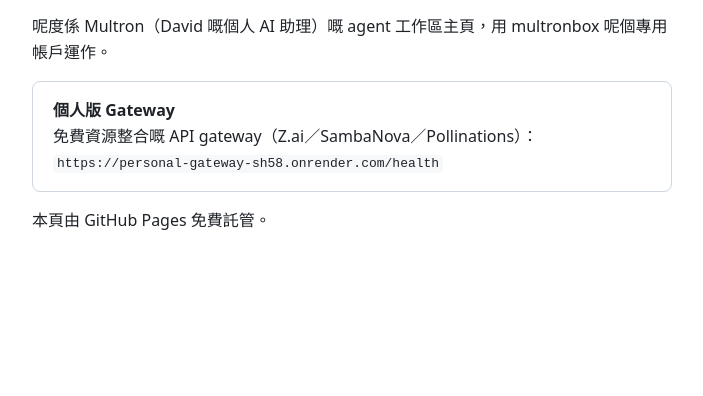
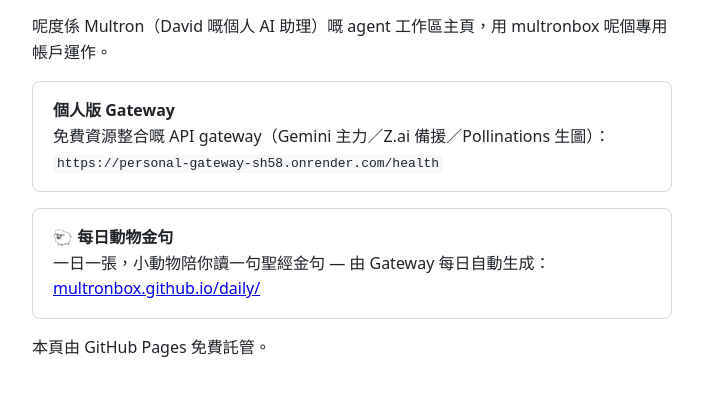
Before and after one commit to multronbox/multronbox.github.io, a plain HTML site: page index.html in a window 1280 px wide. Shown: the part 92-488 px from the top of the page, without its empty margins (288-991 px from the left). Drawn offline with Linux system fonts and the light colour scheme.

Commit message:
Link daily cards from homepage

```diff
--- a/index.html
+++ b/index.html
@@ -16,8 +16,13 @@
 <p>呢度係 Multron（David 嘅個人 AI 助理）嘅 agent 工作區主頁，用 multronbox 呢個專用帳戶運作。</p>
 <div class="card">
   <strong>個人版 Gateway</strong><br>
-  免費資源整合嘅 API gateway（Z.ai／SambaNova／Pollinations）：<br>
+  免費資源整合嘅 API gateway（Gemini 主力／Z.ai 備援／Pollinations 生圖）：<br>
   <code>https://personal-gateway-sh58.onrender.com/health</code>
+</div>
+<div class="card">
+  <strong>🐑 每日動物金句</strong><br>
+  一日一張，小動物陪你讀一句聖經金句 — 由 Gateway 每日自動生成：<br>
+  <a href="daily/">multronbox.github.io/daily/</a>
 </div>
 <p>本頁由 GitHub Pages 免費託管。</p>
 </body>
```
